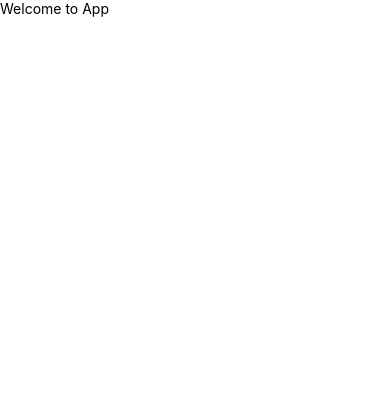
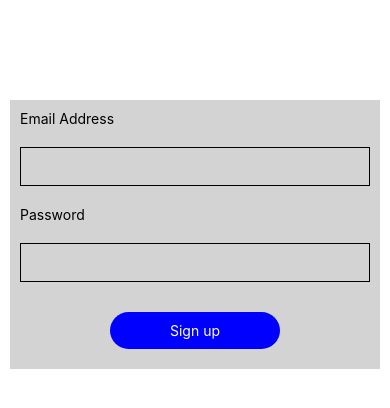
Before and after one commit to VivekKotiya/firebaseTest, a React Native app: screen /LoginScreen in a window 390 px wide. Shown: the top 408 px of the page. Built offline with nearby package versions, Linux system fonts and the light colour scheme.

Commit message:
screen added

```diff
--- a/App.tsx
+++ b/App.tsx
@@ -11,12 +11,15 @@ import {
   Text,
   View,
 } from 'react-native';
+import LoginScreen from './lib/src/screen/LoginScreen';
+import SignupScreen from './lib/src/screen/SignupScreen';
 
 const App = () => {
   return (
-    <SafeAreaView>
-      <View><Text>Welcome to App</Text></View>
-    </SafeAreaView>
+    <View style={{flex:1}}>
+      {/* <LoginScreen/> */}
+      <SignupScreen/>
+    </View>
   );
 }
 
--- /dev/null
+++ b/lib/src/screen/LoginScreen.js
@@ -0,0 +1,26 @@
+import React from 'react';
+import { Text, TextInput, TouchableOpacity, View } from 'react-native';
+
+const LoginScreen = () => {
+    return(
+        <View style={{flex:1, margin:10, marginTop: 100, alignContent:'center'}}>
+            <View style={{backgroundColor:'lightgray'}}>
+                <Text style={{padding:10}}>Email Address</Text>
+                <TextInput style={{margin:10, padding: 10, borderWidth:1, borderColor:'black'}}/>
+                <Text style={{padding:10}}>Password</Text>
+                <TextInput style={{ margin:10, padding: 10, borderWidth:1, borderColor:'black'}}/>
+                <TouchableOpacity style={{marginHorizontal:100, marginVertical:20, padding: 10, backgroundColor:'blue', borderRadius:20, borderColor:'gray'}}>
+                    <Text style={{color:'white', textAlign:'center'}}>Login</Text>
+                </TouchableOpacity>
+            </View>
+            <Text style={{margin:10, textAlign:'center'}}>Or</Text>
+            <TouchableOpacity style={{marginHorizontal:100, marginVertical:20, padding: 10, backgroundColor:'blue', borderRadius:20, borderColor:'gray'}}>
+                    <Text style={{color:'white', textAlign:'center'}}>Sign up</Text>
+            </TouchableOpacity>
+        </View>
+    )
+
+};
+
+
+export default LoginScreen;
--- /dev/null
+++ b/lib/src/screen/SignupScreen.js
@@ -0,0 +1,21 @@
+import React from 'react';
+import { Text, TextInput, TouchableOpacity, View } from 'react-native';
+
+const SignupScreen = () => {
+    return(
+        <View style={{flex:1, margin:10, marginTop: 100, alignContent:'center'}}>
+            <View style={{backgroundColor:'lightgray'}}>
+                <Text style={{padding:10}}>Email Address</Text>
+                <TextInput style={{margin:10, padding: 10, borderWidth:1, borderColor:'black'}}/>
+                <Text style={{padding:10}}>Password</Text>
+                <TextInput style={{ margin:10, padding: 10, borderWidth:1, borderColor:'black'}}/>
+                <TouchableOpacity style={{marginHorizontal:100, marginVertical:20, padding: 10, backgroundColor:'blue', borderRadius:20, borderColor:'gray'}}>
+                    <Text style={{color:'white', textAlign:'center'}}>Sign up</Text>
+                </TouchableOpacity>
+            </View>
+        </View>
+    )
+};
+
+
+export default SignupScreen;
--- a/package.json
+++ b/package.json
@@ -4,14 +4,12 @@
   "private": true,
   "scripts": {
     "android": "react-native run-android",
-    "ios": "react-native run-ios",
+    "ios": "react-native run-ios --simulator='iPhone 14'",
     "lint": "eslint .",
     "start": "react-native start",
     "test": "jest"
   },
   "dependencies": {
-    "@react-native-firebase/app": "^18.6.1",
-    "@react-native-firebase/messaging": "^18.6.1",
     "react": "18.2.0",
     "react-native": "0.72.6"
   },
```
Also changed, not shown: 1 other file (tests, documents, lock files or other folders).
